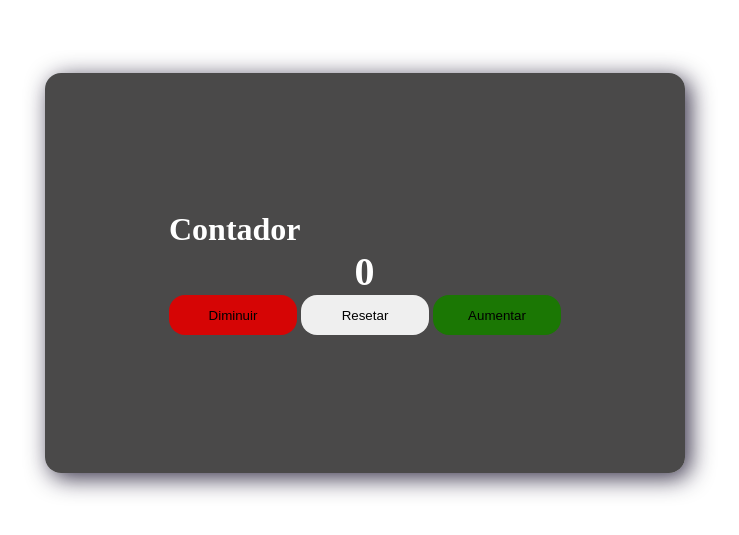
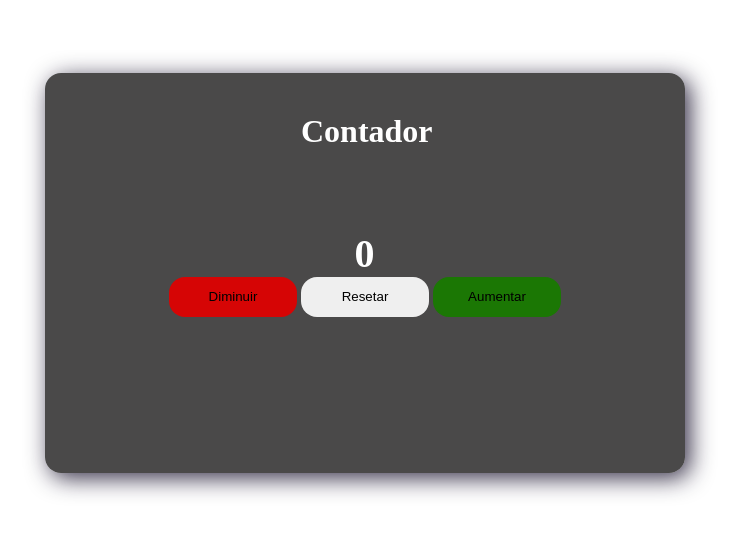
Before and after one commit to I-zadora/fixa-o-js, a plain HTML site: page contador/contador.html in a window 1280 px wide. Shown: the part 127-662 px from the top of the page, without its empty margins (275-1014 px from the left). Drawn offline with Linux system fonts and the light colour scheme.

Commit message:
feat: update-contador

```diff
--- a/contador/contador.css
+++ b/contador/contador.css
@@ -5,6 +5,7 @@
 }
 
 body{
+    position: relative;
     width: 100vw;
     height: 100vh;
     display: flex;
@@ -25,6 +26,12 @@ main{
     height: 50vh;
 
 
+}
+
+h1{
+    position: absolute;
+    top: 30vh;
+    left: 45vw;
 }
 #value{
     font-size: 2.5rem;
--- a/contador/contador.html
+++ b/contador/contador.html
@@ -9,7 +9,7 @@
 </head>
 <body>
     <main>
-        <div>
+        <div id="contador">
             <h1>
                 Contador
             </h1>
```
